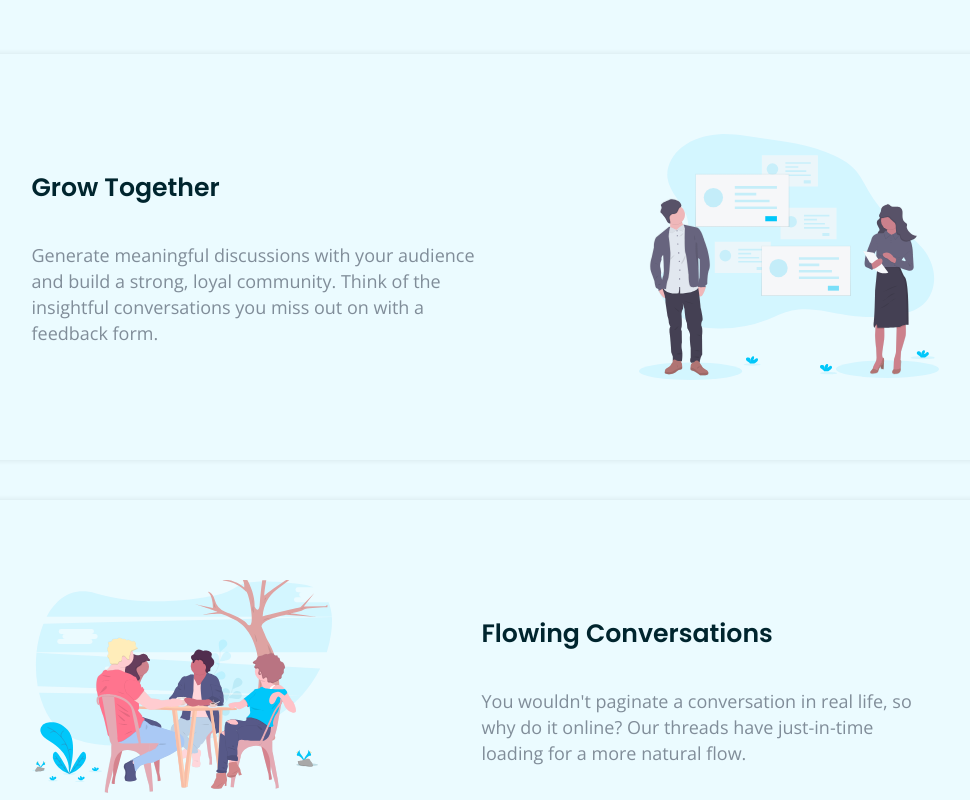
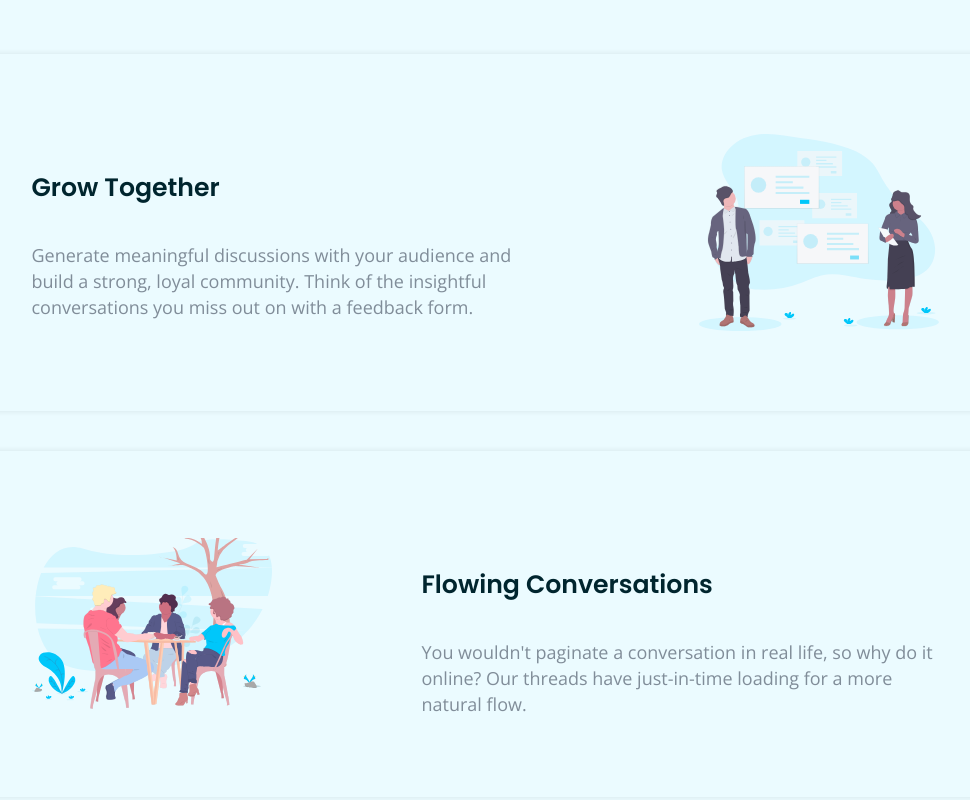
Before and after one commit to Wellissonb/huddle-landing-page-with-alternating-feature-blocks, a plain HTML site: page index.html in a window 1280 px wide. Shown: the part 740-1540 px from the top of the page, without its empty margins (155-1125 px from the left). Drawn offline with nearby package versions, Linux system fonts and the light colour scheme.

Commit message:
Update destkop.css

```diff
--- a/estilos/destkop.css
+++ b/estilos/destkop.css
@@ -51,7 +51,7 @@
     }
 
     .sub-section img{
-        max-width: 300px;
+        max-width: 240px;
     }
 
     section#flowing-section{
```
